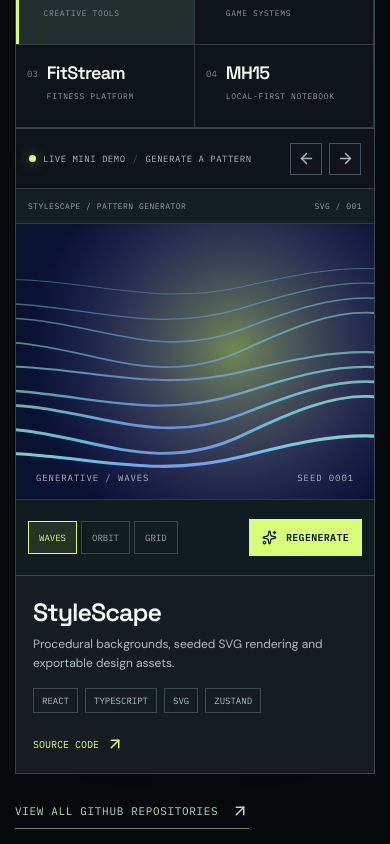
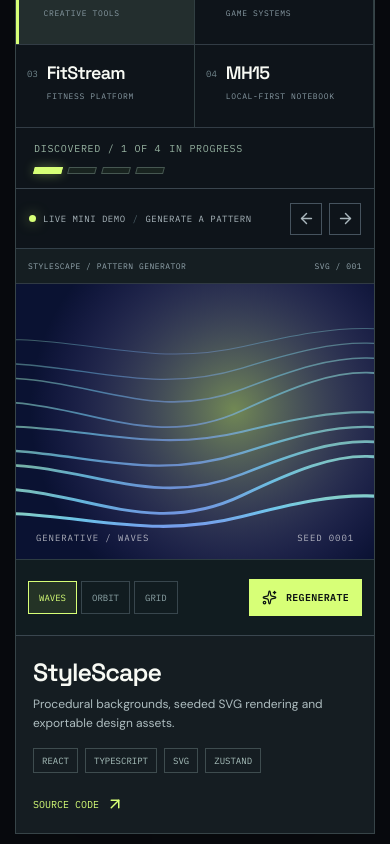
Before and after one commit to chandrakantdubey/chandrakantdubey, a React (Vite) app: page / in a window 390 px wide. Shown: the part 1060-1904 px from the top of the page. Built offline with nearby package versions, Linux system fonts and the light colour scheme.

Commit message:
style: add collectible project progress meter with mobile layout

```diff
--- a/src/arcade/arcade.css
+++ b/src/arcade/arcade.css
@@ -107,6 +107,11 @@ a { color:inherit; text-decoration:none; }
 .project-tab-arrow { margin-left:auto; color:#728994; transition:transform .2s,color .2s; }
 .project-tab:hover .project-tab-arrow,.project-tab.is-active .project-tab-arrow { color:var(--lime); transform:translate(2px,-2px); }
 .selector-bottom { display:flex; gap:12px; flex-direction:column; padding:26px 24px; color:#6f8388; font:10px "IBM Plex Mono",monospace; letter-spacing:.07em; }
+.discovery-header {display:flex;justify-content:space-between;align-items:center;gap:8px;flex-wrap:wrap;color:#9ab6a4;font:10px "IBM Plex Mono",monospace;}
+.discovery-header>span:last-child {color:var(--lime);}
+.discovery-track {display:grid;grid-template-columns:repeat(4,1fr);gap:6px;width:100%;}
+.discovery-track i {height:7px;border:1px solid #465751;background:#18231f;transition:background .3s,border-color .3s;transform:skewX(-15deg);}
+.discovery-track i.collected {background:var(--lime);border-color:var(--lime);box-shadow:0 0 10px #d7ff7768;}
 .selector-bottom span:last-child { display:flex; align-items:center; gap:9px; color:#93af9e; }
 .showcase-view { display:flex; flex-direction:column; min-width:0; }
 .showcase-top { min-height:62px; padding:0 25px; border-bottom:1px solid #334049; display:flex; align-items:center; justify-content:space-between; gap:15px; color:#aab7bd; font:10px "IBM Plex Mono",monospace; letter-spacing:.055em; }
@@ -308,7 +313,9 @@ a { color:inherit; text-decoration:none; }
   .project-tabs {display:grid;grid-template-columns:repeat(2,minmax(0,1fr));}
   .project-tab {min-height:101px;border-right:1px solid #313f42;padding:18px;}
   .project-tab-name strong {font-size:22px;}
-  .selector-bottom {display:none;}
+  .selector-bottom {display:flex;flex-direction:row;flex-wrap:wrap;align-items:center;justify-content:space-between;padding:14px 18px;}
+  .discovery-track {max-width:130px;}
+  .selector-bottom>span:last-child {display:none;}
   .career-rail {display:grid;grid-template-columns:repeat(2,1fr);}
   .career-entry {min-height:104px;border-right:1px solid #37464c;}
   .skill-board {grid-template-columns:1fr;}
```
